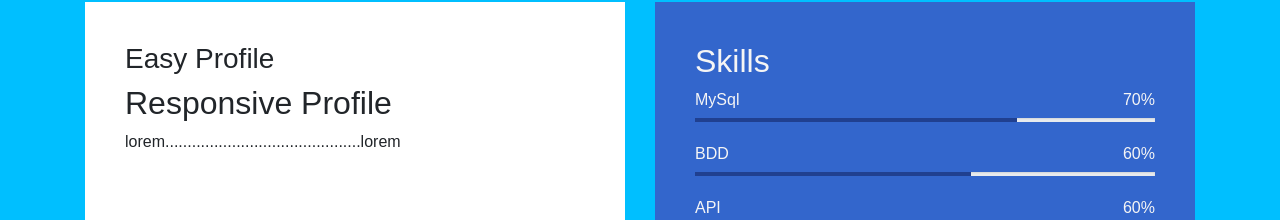
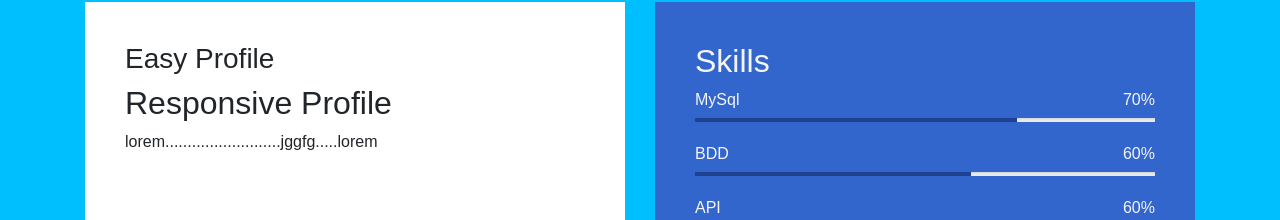
Before and after one commit to Ankit-Yaduwanshi/demoResumeTemplate, a plain HTML site: page index.html in a window 1280 px wide. Shown: the part 560-780 px from the top of the page. Drawn offline with nearby package versions, Linux system fonts and the light colour scheme.

Commit message:
Minor Change added

```diff
--- a/index.html
+++ b/index.html
@@ -19,6 +19,7 @@
 				<div class="row">
 					<div class="col-md-12">
 						<img src="ank.jpg" height="150px">
+						<!--This is a comment. Comments are not displayed in the browser-->
 						<h1>Hi, I am Ankit Yaduwanshi</h1>
 						<h1>Senior Automation Engineer</h1>
 					</div>
@@ -33,7 +34,7 @@
 					<div class="about">
 						<h3>Easy Profile</h3>
 						<h2>Responsive Profile</h2>
-						<p>lorem............................................lorem</p>
+						<p>lorem..........................jggfg.....lorem</p>
 					</div>
 				</div>
 
```
